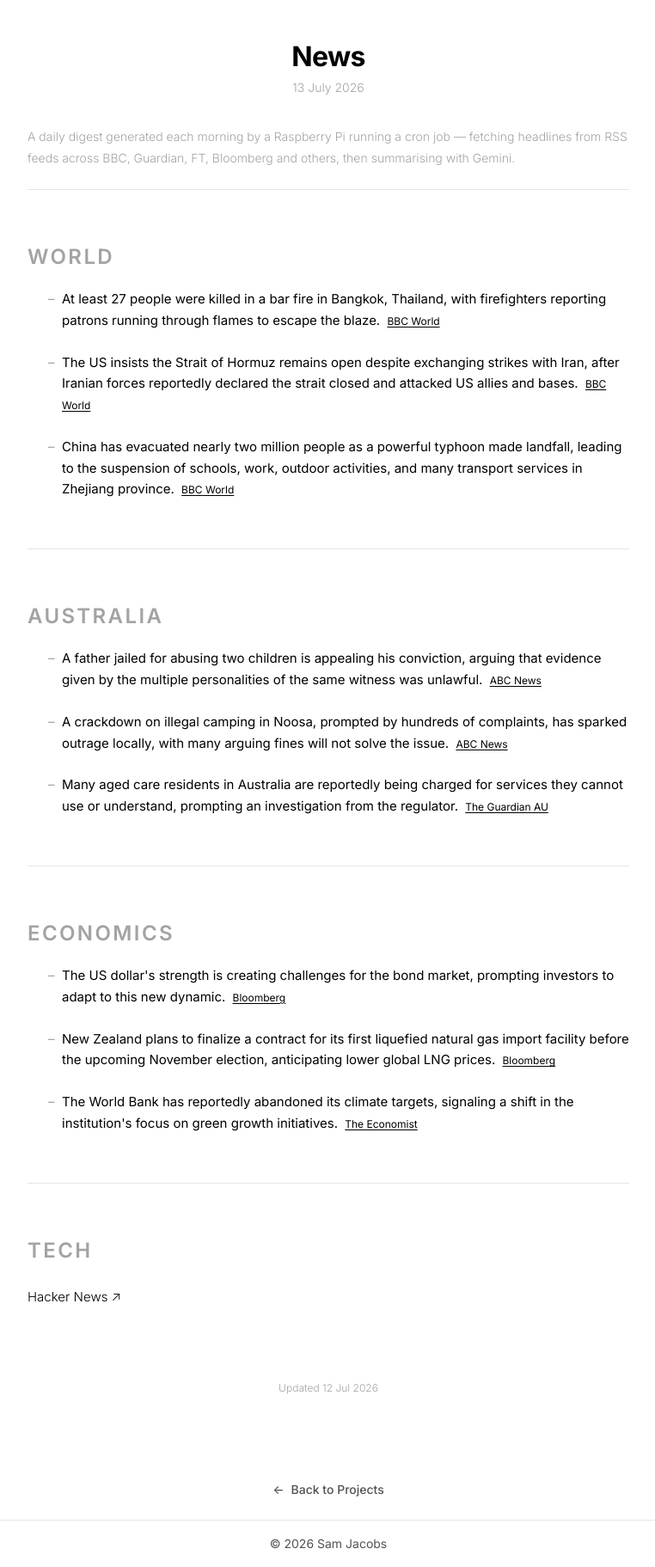
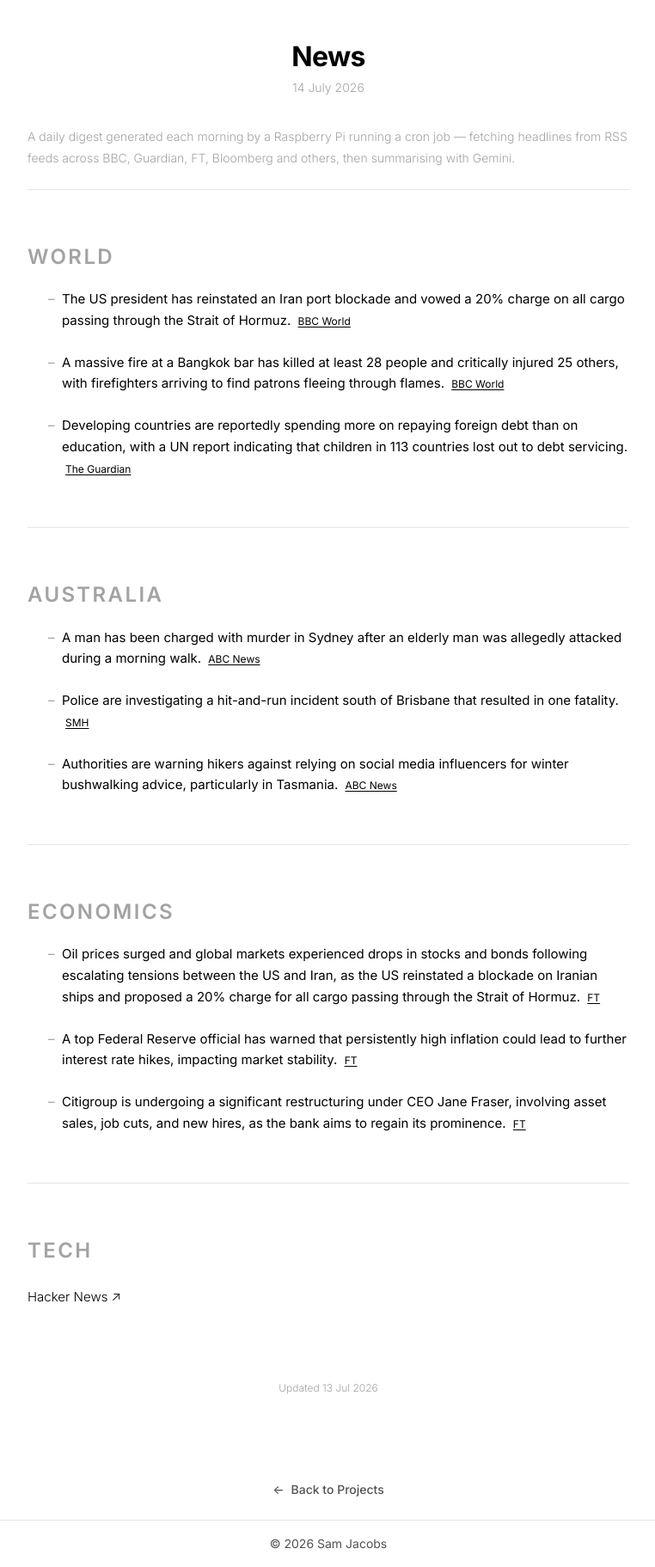
Before and after one commit to s-jac/s-jac.github.io, a Jekyll site: the page built from projects/news.html, in a window 1280 px wide. Shown: the whole page at 86% size, without its empty margins (258-1020 px from the left). Built offline with Jekyll 4.4.1, drawn with Linux system fonts in a browser that asks for light colours.

Commit message:
daily news update 14 July 2026

```diff
--- a/_data/news.json
+++ b/_data/news.json
@@ -1,24 +1,24 @@
 {
-  "date": "13 July 2026",
-  "generated_at": "2026-07-12T21:00:36.661932+00:00",
+  "date": "14 July 2026",
+  "generated_at": "2026-07-13T21:00:30.365418+00:00",
   "sections": [
     {
       "heading": "World",
       "bullets": [
         {
-          "text": "At least 27 people were killed in a bar fire in Bangkok, Thailand, with firefighters reporting patrons running through flames to escape the blaze.",
+          "text": "The US president has reinstated an Iran port blockade and vowed a 20% charge on all cargo passing through the Strait of Hormuz.",
           "source": "BBC World",
           "url": "https://www.bbc.com/news/world"
         },
         {
-          "text": "The US insists the Strait of Hormuz remains open despite exchanging strikes with Iran, after Iranian forces reportedly declared the strait closed and attacked US allies and bases.",
+          "text": "A massive fire at a Bangkok bar has killed at least 28 people and critically injured 25 others, with firefighters arriving to find patrons fleeing through flames.",
           "source": "BBC World",
           "url": "https://www.bbc.com/news/world"
         },
         {
-          "text": "China has evacuated nearly two million people as a powerful typhoon made landfall, leading to the suspension of schools, work, outdoor activities, and many transport services in Zhejiang province.",
-          "source": "BBC World",
-          "url": "https://www.bbc.com/news/world"
+          "text": "Developing countries are reportedly spending more on repaying foreign debt than on education, with a UN report indicating that children in 113 countries lost out to debt servicing.",
+          "source": "The Guardian",
+          "url": "https://www.theguardian.com"
         }
       ]
     },
@@ -26,19 +26,19 @@
       "heading": "Australia",
       "bullets": [
         {
-          "text": "A father jailed for abusing two children is appealing his conviction, arguing that evidence given by the multiple personalities of the same witness was unlawful.",
+          "text": "A man has been charged with murder in Sydney after an elderly man was allegedly attacked during a morning walk.",
           "source": "ABC News",
           "url": "https://www.abc.net.au/news"
         },
         {
-          "text": "A crackdown on illegal camping in Noosa, prompted by hundreds of complaints, has sparked outrage locally, with many arguing fines will not solve the issue.",
+          "text": "Police are investigating a hit-and-run incident south of Brisbane that resulted in one fatality.",
+          "source": "SMH",
+          "url": "https://www.smh.com.au"
+        },
+        {
+          "text": "Authorities are warning hikers against relying on social media influencers for winter bushwalking advice, particularly in Tasmania.",
           "source": "ABC News",
           "url": "https://www.abc.net.au/news"
-        },
-        {
-          "text": "Many aged care residents in Australia are reportedly being charged for services they cannot use or understand, prompting an investigation from the regulator.",
-          "source": "The Guardian AU",
-          "url": "https://www.theguardian.com/au"
         }
       ]
     },
@@ -46,19 +46,19 @@
       "heading": "Economics",
       "bullets": [
         {
-          "text": "The US dollar's strength is creating challenges for the bond market, prompting investors to adapt to this new dynamic.",
-          "source": "Bloomberg",
-          "url": "https://www.bloomberg.com/markets"
+          "text": "Oil prices surged and global markets experienced drops in stocks and bonds following escalating tensions between the US and Iran, as the US reinstated a blockade on Iranian ships and proposed a 20% charge for all cargo passing through the Strait of Hormuz.",
+          "source": "FT",
+          "url": "https://www.ft.com"
         },
         {
-          "text": "New Zealand plans to finalize a contract for its first liquefied natural gas import facility before the upcoming November election, anticipating lower global LNG prices.",
-          "source": "Bloomberg",
-          "url": "https://www.bloomberg.com/markets"
+          "text": "A top Federal Reserve official has warned that persistently high inflation could lead to further interest rate hikes, impacting market stability.",
+          "source": "FT",
+          "url": "https://www.ft.com"
         },
         {
-          "text": "The World Bank has reportedly abandoned its climate targets, signaling a shift in the institution's focus on green growth initiatives.",
-          "source": "The Economist",
-          "url": "https://www.economist.com/finance-and-economics"
+          "text": "Citigroup is undergoing a significant restructuring under CEO Jane Fraser, involving asset sales, job cuts, and new hires, as the bank aims to regain its prominence.",
+          "source": "FT",
+          "url": "https://www.ft.com"
         }
       ]
     }
```
